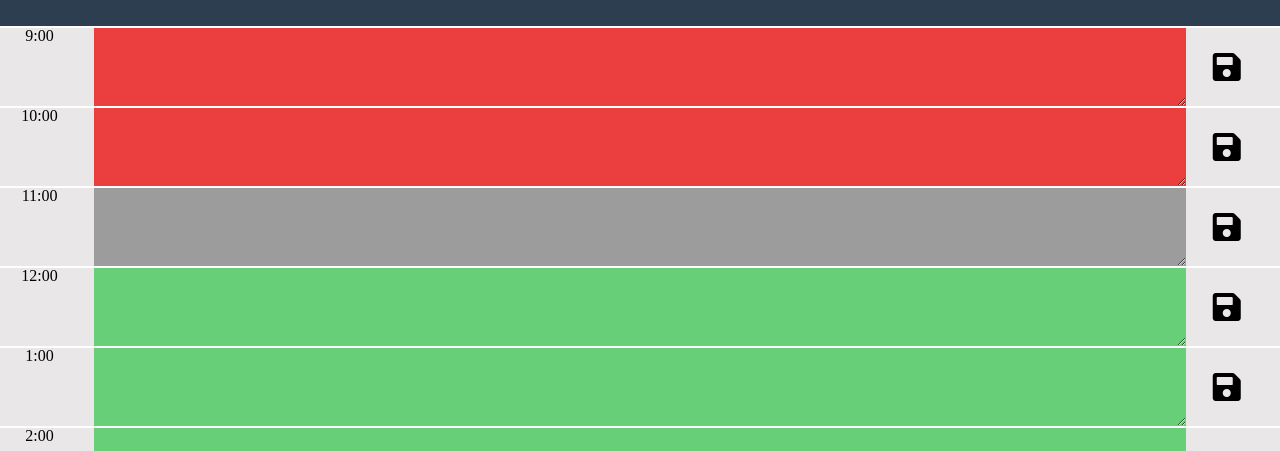
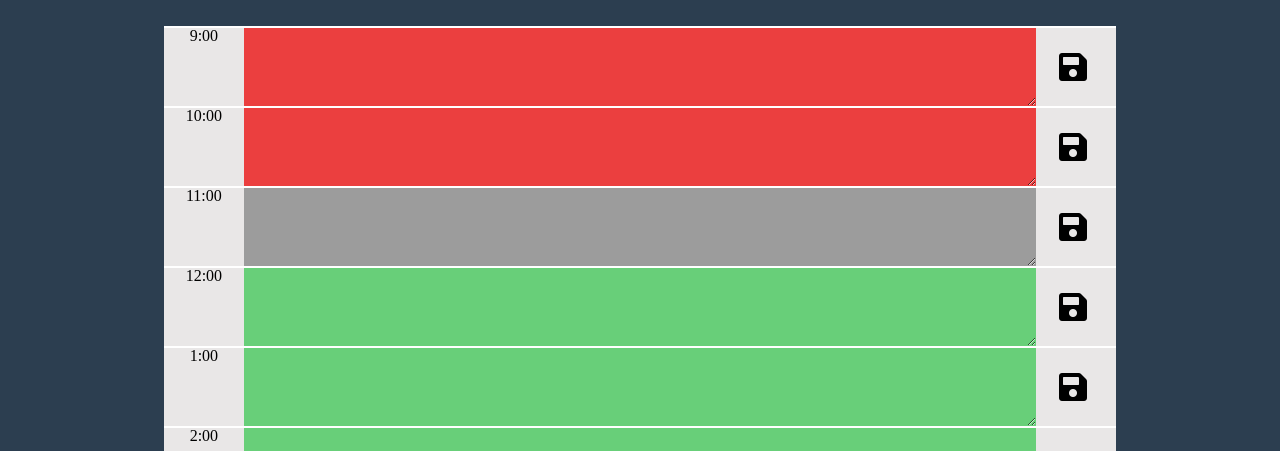
Before and after one commit to waltribeiro/my-calendar, a website with bundled scripts: page index.html in a window 1280 px wide. Shown: the part 344-795 px from the top of the page. Built offline with nearby package versions, Linux system fonts and the light colour scheme.

Commit message:
centered entire section

```diff
--- a/css/style.css
+++ b/css/style.css
@@ -230,6 +230,17 @@ textarea{
 
   vertical-align:middle;
   height:100%;
+}
 
+.centerTag {
+  width: 80%;
+  margin: auto;
+  display: flex;
+  justify-content: center;
+}
 
+@media (max-width: 800px) {
+  button::before{
+    font-size: 20px;
+  }
 }
--- a/index.html
+++ b/index.html
@@ -181,7 +181,9 @@
     <p class="lead">Today is <span id="currentDay"></span></p>
   </header>
 
-  <section id="container"></section> <!-- color of the leftside times -->
+  <div class="centerTag">
+  <section style="width:90%" id="container"></section> <!-- color of the leftside times -->
+  </div>
 
   </section>
 
```
